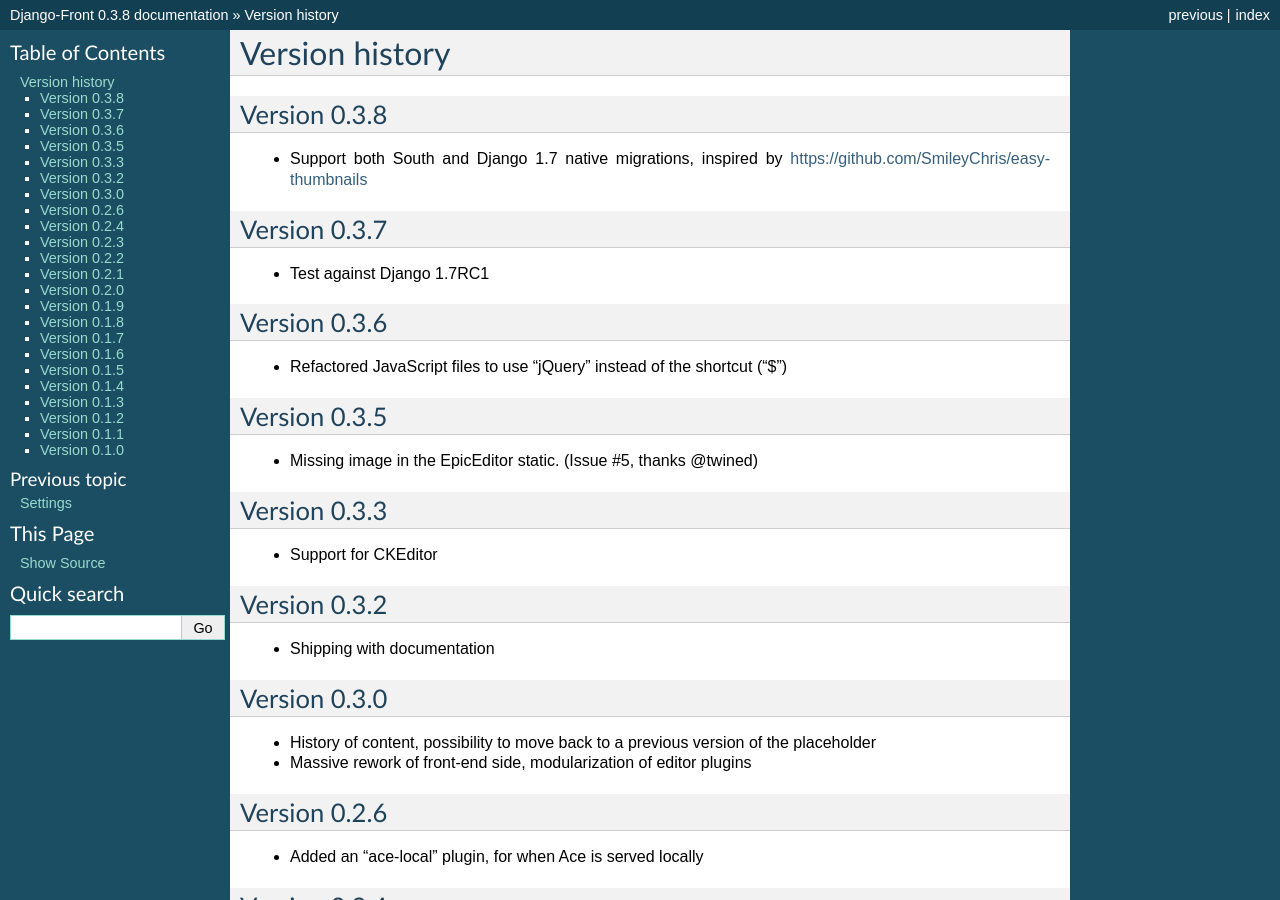
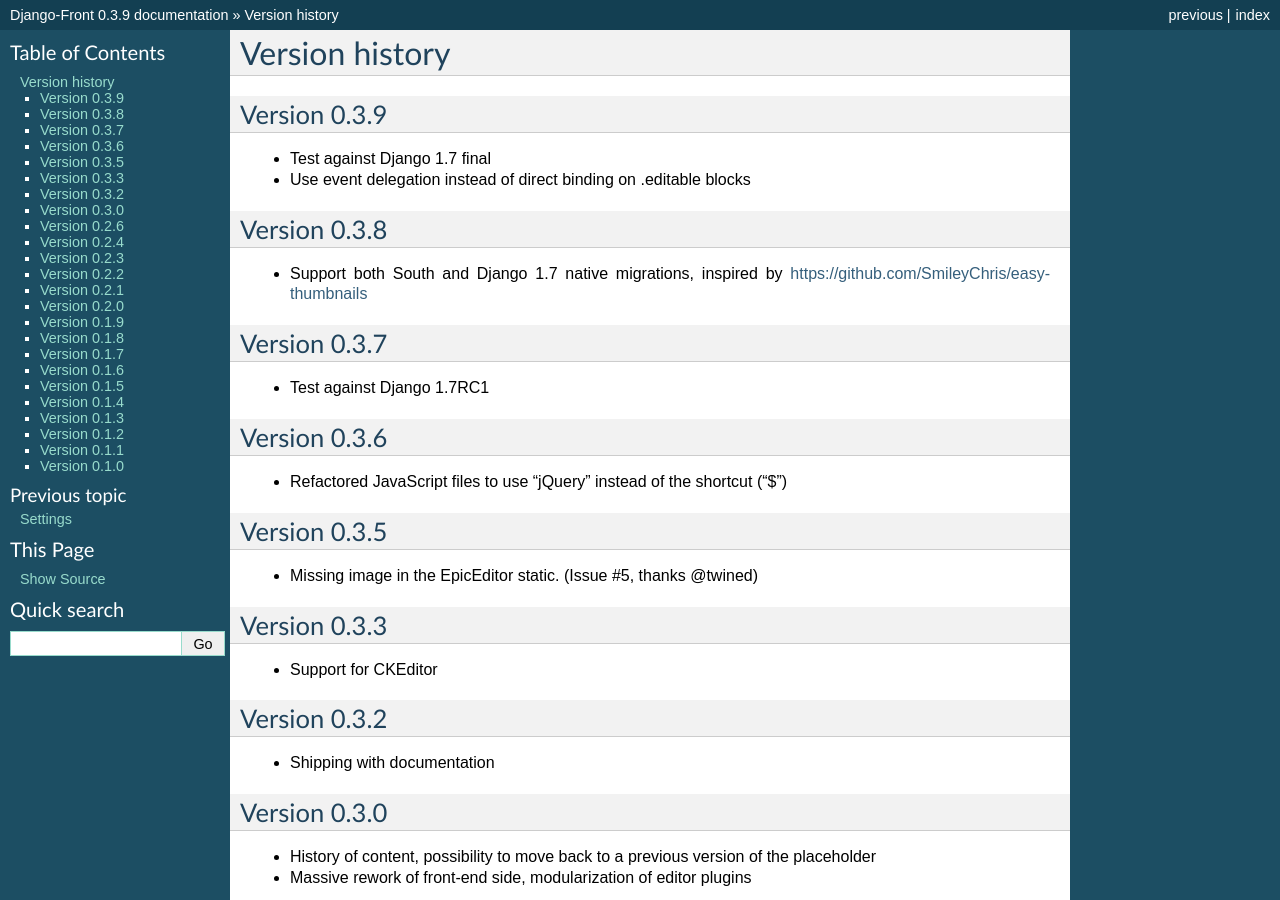
Before and after one commit to mbi/django-front, a Sphinx documentation site: the page built from docs/changes.rst, in a window 1280 px wide and 900 px high. Built offline with Sphinx 7.4.7, drawn with Linux system fonts in a browser that asks for light colours; some of the changed text lies outside the part shown.

Commit message:
Version 0.3.9

```diff
--- a/docs/changes.rst
+++ b/docs/changes.rst
@@ -1,5 +1,10 @@
 Version history
 ###############
+
+Version 0.3.9
+=============
+* Test against Django 1.7 final
+* Use event delegation instead of direct binding on .editable blocks
 
 Version 0.3.8
 =============
--- a/docs/conf.py
+++ b/docs/conf.py
@@ -54,7 +54,7 @@
 # built documents.
 #
 # The short X.Y version.
-version = '0.3.8'
+version = '0.3.9'
 # The full version, including alpha/beta/rc tags.
 release = version
 
--- a/setup.py
+++ b/setup.py
@@ -1,7 +1,7 @@
 from setuptools import setup, find_packages
 setup(
     name='django-front',
-    version='0.3.8',
+    version='0.3.9',
     description='A Django application to allow of front-end editing',
     author='Marco Bonetti',
     author_email='mbonetti@gmail.com',
```
Also changed, not shown: front/static/front/js/front-edit.js (+3 -4 lines), 1 other file.
